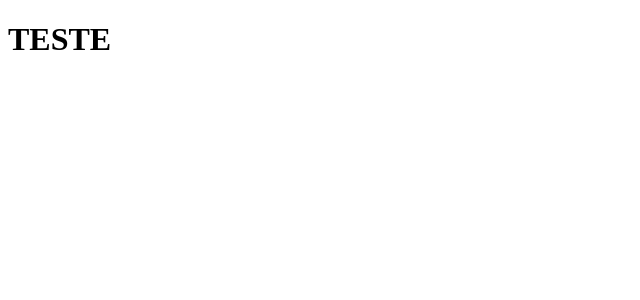
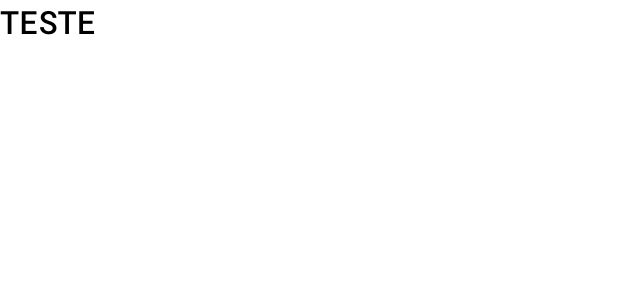
Before and after one commit to ryoshii/keyword-suggester, a React (Create React App) app in the folder web/: page / in a window 1280 px wide. Shown: the top 300 px of the page, without its empty margins (0-640 px from the left). Built offline with nearby package versions, Linux system fonts and the light colour scheme.

Commit message:
feat: Add styles and robot mono in font

```diff
--- a/web/public/index.html
+++ b/web/public/index.html
@@ -10,7 +10,7 @@
     />
     <title>Keyword suggester</title>
     <link
-      href="https://fonts.googleapis.com/css2?family=Roboto+Slab:wght@400;500&display=swap"
+      href="https://fonts.googleapis.com/css2?family=Roboto+Mono:wght@400;500&display=swap"
       rel="stylesheet"
     />
   </head>
--- a/web/src/App.tsx
+++ b/web/src/App.tsx
@@ -1,8 +1,10 @@
 import React from 'react';
+import GlobalStyle from './styles/globals';
 
 const App: React.FC = () => (
   <>
     <h1>TESTE</h1>
+    <GlobalStyle />
   </>
 );
 
--- a/web/src/index.css
+++ /dev/null
@@ -1,13 +0,0 @@
-body {
-  margin: 0;
-  font-family: -apple-system, BlinkMacSystemFont, 'Segoe UI', 'Roboto', 'Oxygen',
-    'Ubuntu', 'Cantarell', 'Fira Sans', 'Droid Sans', 'Helvetica Neue',
-    sans-serif;
-  -webkit-font-smoothing: antialiased;
-  -moz-osx-font-smoothing: grayscale;
-}
-
-code {
-  font-family: source-code-pro, Menlo, Monaco, Consolas, 'Courier New',
-    monospace;
-}
--- /dev/null
+++ b/web/src/styles/globals.ts
@@ -0,0 +1,29 @@
+import { createGlobalStyle } from 'styled-components';
+
+export default createGlobalStyle`
+  * {
+    margin: 0;
+    padding: 0;
+    box-sizing: border-box;
+    outline: 0;
+  }
+
+  body {
+    background: #FFF;
+    color: #000;
+    -webkit-font-smoothing: antialiased;
+  }
+
+  body, input, button {
+    font-family: 'Roboto Mono', serif;
+    font-size: 16px;
+  }
+
+  h1, h2, h3, h4, h5, h6, strong {
+    font-weight: 500;
+  }
+
+  button {
+    cursor: pointer;
+  }
+`;
```
